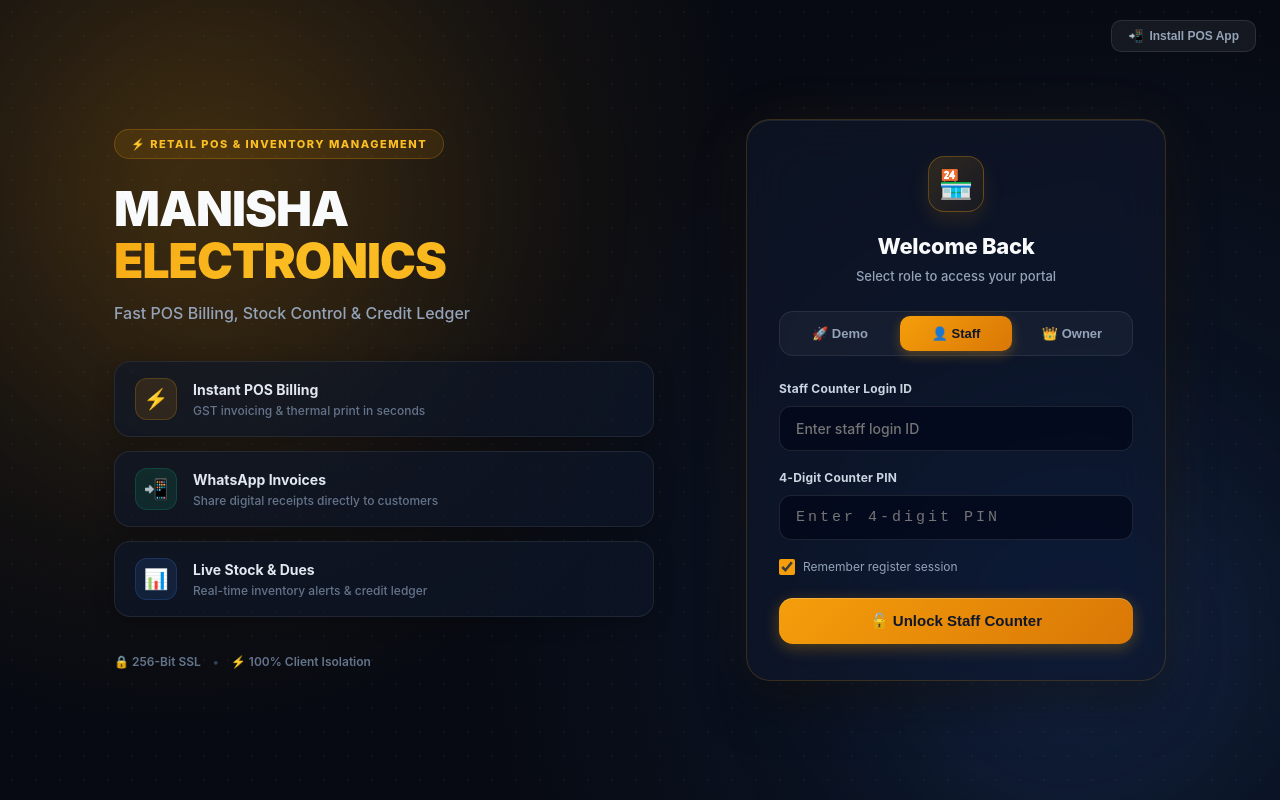
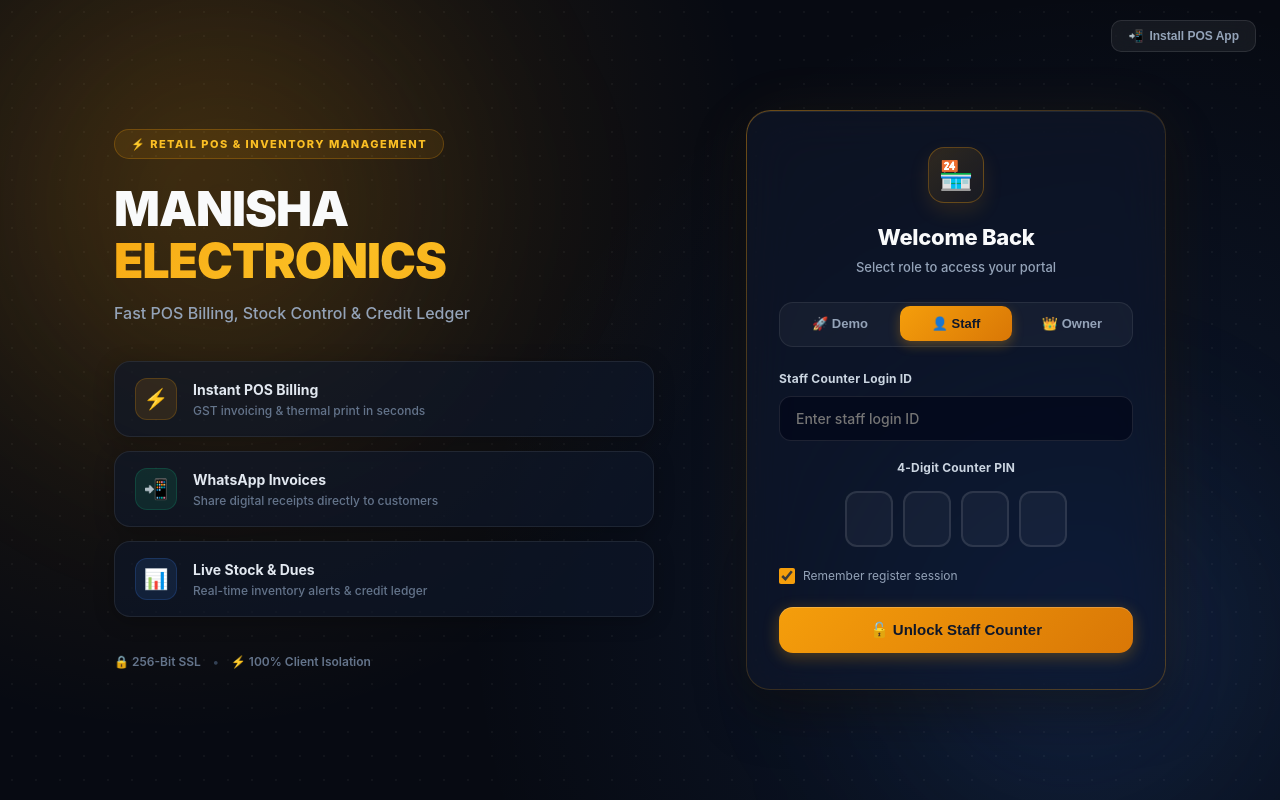
Before and after one commit to shwawryaaa07/StockManagement, a React (Create React App) app in the folder frontend/: page / in a window 1280 px wide. Both pictures are taken after a click on the button "👤 Staff". Built offline with nearby package versions, Linux system fonts and the light colour scheme.

Commit message:
feat: complete login redesign with animated border glow and polished 4-digit pin inputs

```diff
--- a/frontend/src/components/Login.css
+++ b/frontend/src/components/Login.css
@@ -253,6 +253,27 @@
   }
 }
 
+/* Animated border glow */
+.login-card::before {
+  content: '';
+  position: absolute;
+  inset: -1px;
+  border-radius: 25px;
+  padding: 1px;
+  background: linear-gradient(
+    135deg,
+    rgba(245, 158, 11, 0.3),
+    transparent 40%,
+    transparent 60%,
+    rgba(245, 158, 11, 0.15)
+  );
+  -webkit-mask: linear-gradient(#fff 0 0) content-box, linear-gradient(#fff 0 0);
+  mask: linear-gradient(#fff 0 0) content-box, linear-gradient(#fff 0 0);
+  -webkit-mask-composite: xor;
+  mask-composite: exclude;
+  pointer-events: none;
+}
+
 .login-card-icon {
   width: 56px;
   height: 56px;
@@ -461,6 +482,42 @@
   font-size: 15px;
 }
 
+/* Change 7: PIN Input Polish */
+.pin-input-group {
+  display: flex;
+  gap: 10px;
+  justify-content: center;
+  margin: 14px 0 20px;
+}
+
+.pin-digit {
+  width: 48px;
+  height: 56px;
+  border: 2px solid rgba(255, 255, 255, 0.1);
+  border-radius: 12px;
+  background: rgba(255, 255, 255, 0.04);
+  color: #f9fafb;
+  font-size: 24px;
+  font-weight: 800;
+  text-align: center;
+  caret-color: #f59e0b;
+  transition: all 0.2s ease;
+  outline: none;
+  font-family: inherit;
+}
+
+.pin-digit:focus {
+  border-color: #f59e0b;
+  box-shadow: 0 0 0 3px rgba(245, 158, 11, 0.15);
+  background: rgba(245, 158, 11, 0.06);
+  outline: none;
+}
+
+.pin-digit.filled {
+  border-color: rgba(245, 158, 11, 0.4);
+  background: rgba(245, 158, 11, 0.08);
+}
+
 .login-input-has-toggle {
   padding-right: 44px;
 }
--- a/frontend/src/components/Login.js
+++ b/frontend/src/components/Login.js
@@ -306,18 +306,47 @@ function Login() {
                             </div>
 
                             <div className="login-form-group">
-                                <label className="login-form-label">
+                                <label className="login-form-label" style={{ textAlign: 'center' }}>
                                     4-Digit Counter PIN
                                 </label>
-                                <input
-                                    type="password"
-                                    maxLength={6}
-                                    value={staffPin}
-                                    onChange={(e) => setStaffPin(e.target.value)}
-                                    placeholder="Enter 4-digit PIN"
-                                    required
-                                    className="login-input pin-style"
-                                />
+                                <div className="pin-input-group">
+                                    {[0, 1, 2, 3].map((idx) => (
+                                        <input
+                                            key={idx}
+                                            id={`staff-pin-${idx}`}
+                                            type="password"
+                                            inputMode="numeric"
+                                            maxLength={1}
+                                            value={staffPin[idx] || ''}
+                                            className={`pin-digit ${staffPin[idx] ? 'filled' : ''}`}
+                                            onChange={(e) => {
+                                                const val = e.target.value.replace(/\D/g, '');
+                                                let digits = staffPin.split('');
+                                                while (digits.length < 4) digits.push('');
+                                                digits[idx] = val ? val[val.length - 1] : '';
+                                                const newPin = digits.join('').slice(0, 4);
+                                                setStaffPin(newPin);
+                                                if (val && idx < 3) {
+                                                    document.getElementById(`staff-pin-${idx + 1}`)?.focus();
+                                                }
+                                            }}
+                                            onKeyDown={(e) => {
+                                                if (e.key === 'Backspace' && !staffPin[idx] && idx > 0) {
+                                                    document.getElementById(`staff-pin-${idx - 1}`)?.focus();
+                                                }
+                                            }}
+                                            onPaste={(e) => {
+                                                e.preventDefault();
+                                                const pasted = e.clipboardData.getData('text').replace(/\D/g, '').slice(0, 4);
+                                                if (pasted) {
+                                                    setStaffPin(pasted);
+                                                    const focusIdx = Math.min(pasted.length, 3);
+                                                    document.getElementById(`staff-pin-${focusIdx}`)?.focus();
+                                                }
+                                            }}
+                                        />
+                                    ))}
+                                </div>
                             </div>
 
                             <div className="login-remember-row">
```
